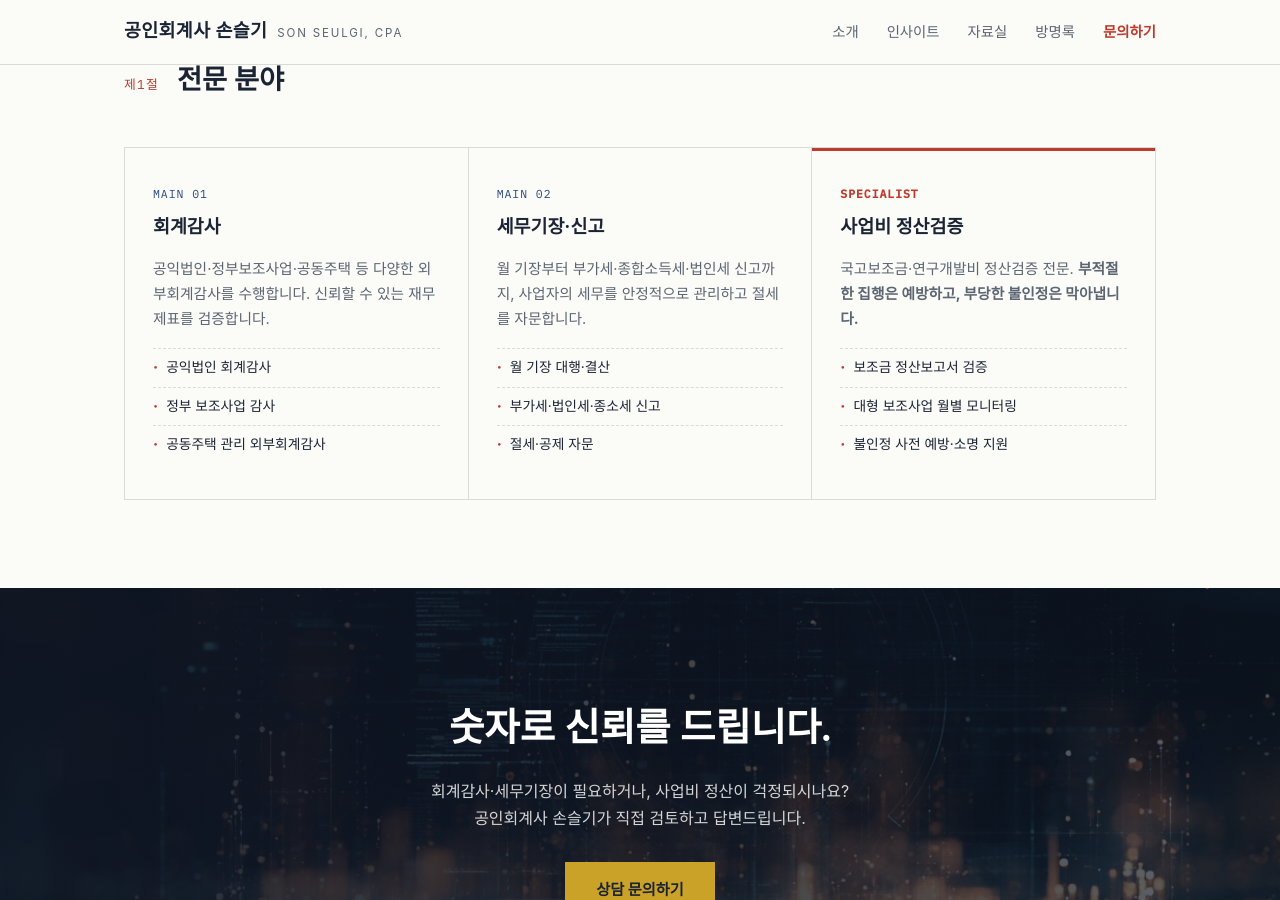
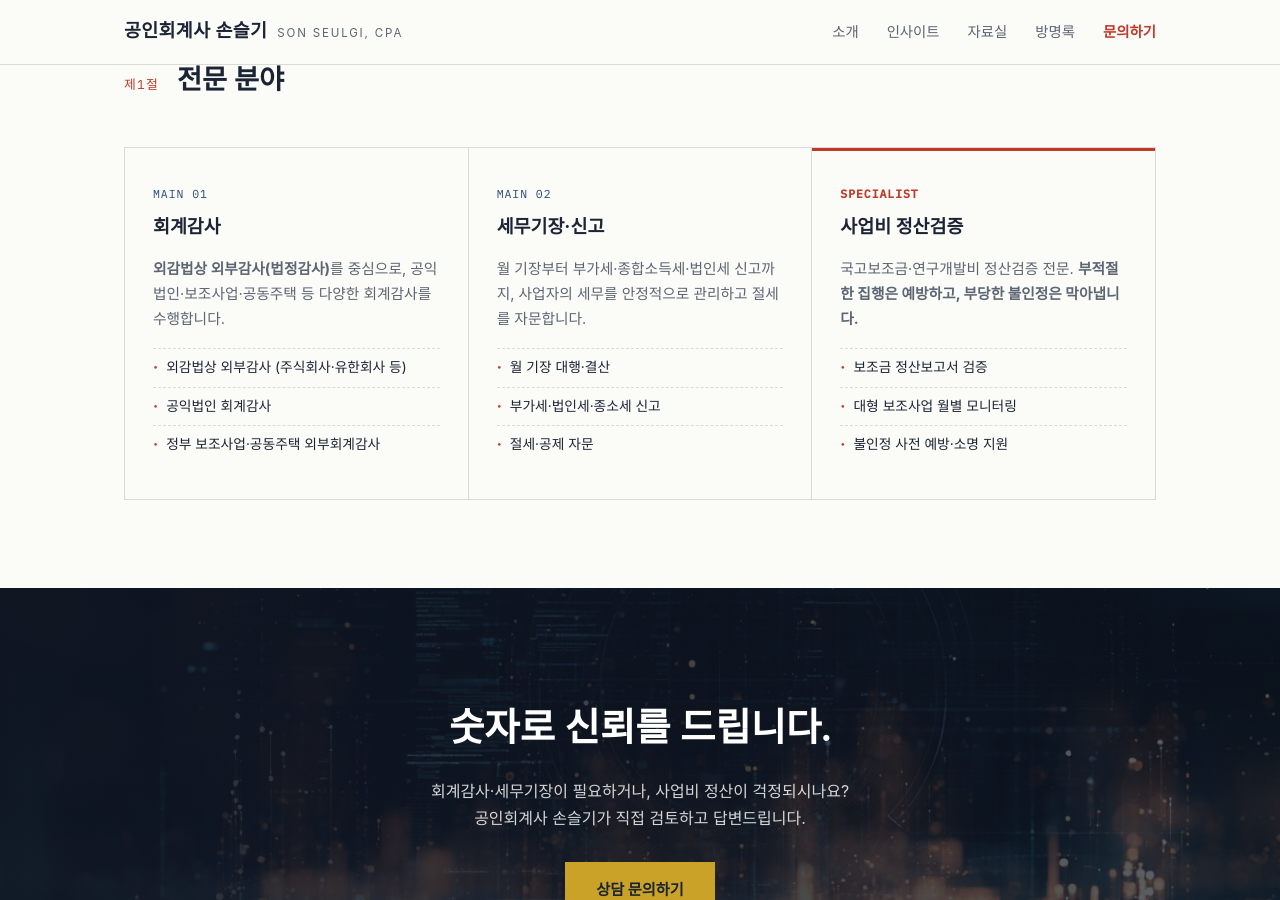
Before and after one commit to shinesky97/ccrnd-site, a Jekyll site: the page built from index.html, in a window 1280 px wide and 900 px high, scrolled down 1334 px. Built offline with Jekyll 4.4.1, drawn with Linux system fonts in a browser that asks for light colours; some web fonts are replaced.

Commit message:
Emphasize statutory external audit (외감법) as the core of audit work
Lead the 회계감사 offering with 외감법상 외부감사(법정감사) on the home
expertise card, the About page 주요 분야 table, and the credentials list,
keeping public-interest/subsidy/apartment audits as adjacent work.

Co-Authored-By: Claude Opus 4.8 <noreply@anthropic.com>
Claude-Session: https://claude.ai/code/session_01Uu9zebzzNPkkEVbDHXyNE1

```diff
--- a/index.html
+++ b/index.html
@@ -58,11 +58,11 @@ title: null
     <div class="svc">
       <div class="svc-item">
         <h3><span>MAIN 01</span>회계감사</h3>
-        <p>공익법인·정부보조사업·공동주택 등 다양한 외부회계감사를 수행합니다. 신뢰할 수 있는 재무제표를 검증합니다.</p>
+        <p><strong>외감법상 외부감사(법정감사)</strong>를 중심으로, 공익법인·보조사업·공동주택 등 다양한 회계감사를 수행합니다.</p>
         <ul>
+          <li>외감법상 외부감사 (주식회사·유한회사 등)</li>
           <li>공익법인 회계감사</li>
-          <li>정부 보조사업 감사</li>
-          <li>공동주택 관리 외부회계감사</li>
+          <li>정부 보조사업·공동주택 외부회계감사</li>
         </ul>
       </div>
       <div class="svc-item">
```
Also changed, not shown: about.md (+2 -2 lines).
